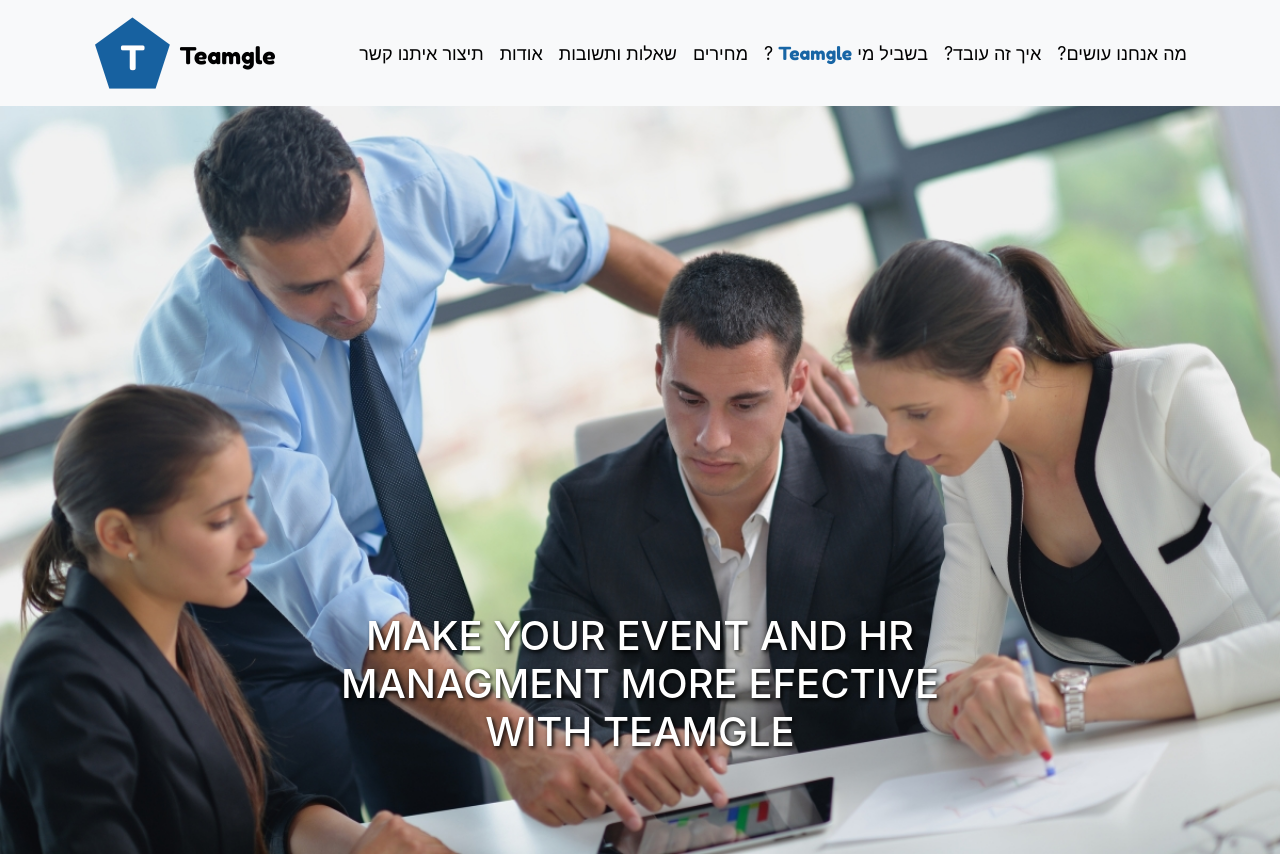
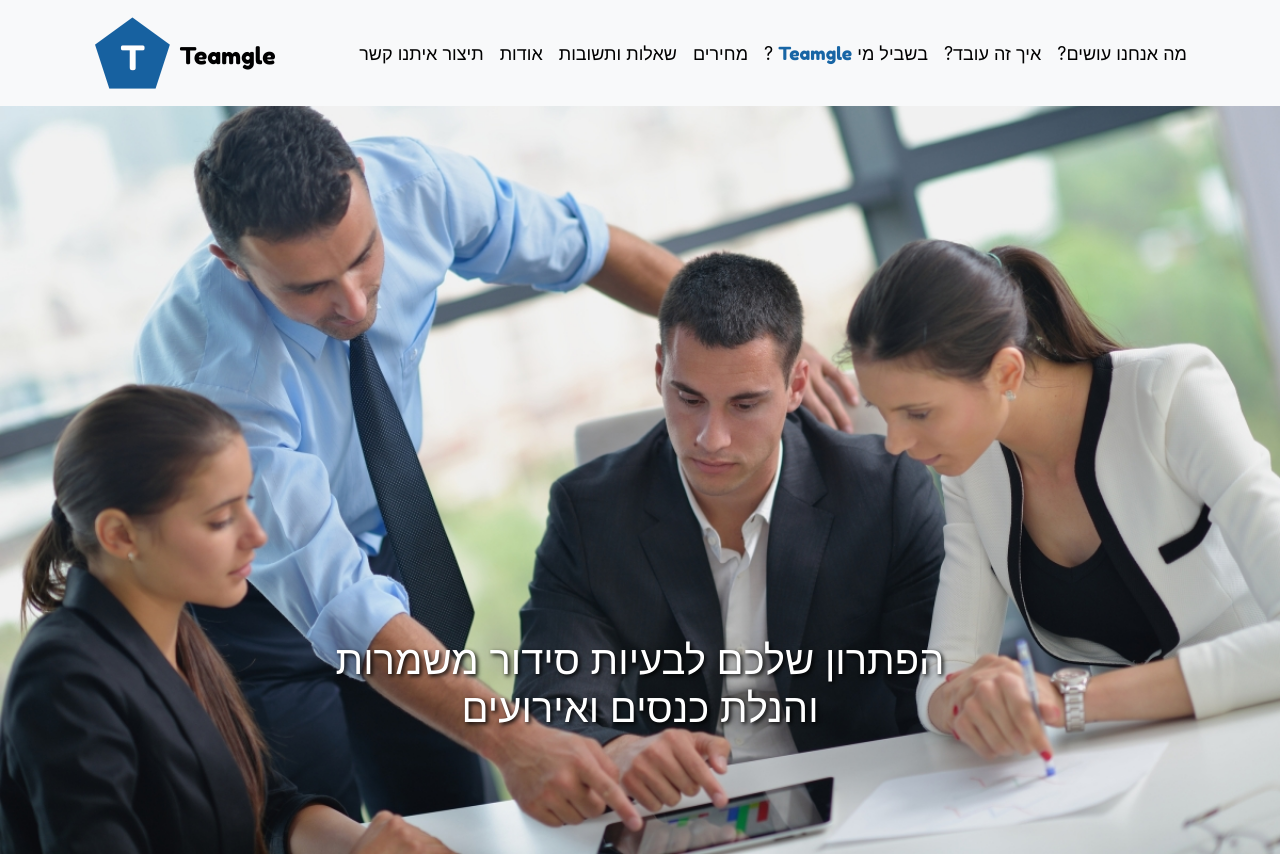
Before and after one commit to colocba/teamgle-heb, an Angular app: page /#/home in a window 1280 px wide. Shown: the top 856 px of the page. Built offline with nearby package versions, Linux system fonts and the light colour scheme; a web font is replaced by a local one; what @nicky-lenaers/ngx-scroll-to would draw is missing.

Commit message:
Page translated to hebrew v2

```diff
--- a/src/app/cover-picture/cover-picture.component.html
+++ b/src/app/cover-picture/cover-picture.component.html
@@ -1,6 +1,6 @@
 <header>
     <div class="cover-pic">
-        <h1 class="centered-down">MAKE YOUR EVENT AND HR MANAGMENT MORE EFECTIVE WITH TEAMGLE</h1>
+        <h1 class="centered-down">הפתרון שלכם לבעיות סידור משמרות והנלת כנסים ואירועים</h1>
         <img src="assets/pics/workers-pic.jpg">
     </div>
 </header>
```
Also changed, not shown: 5 other files (tests, documents, lock files or other folders).
